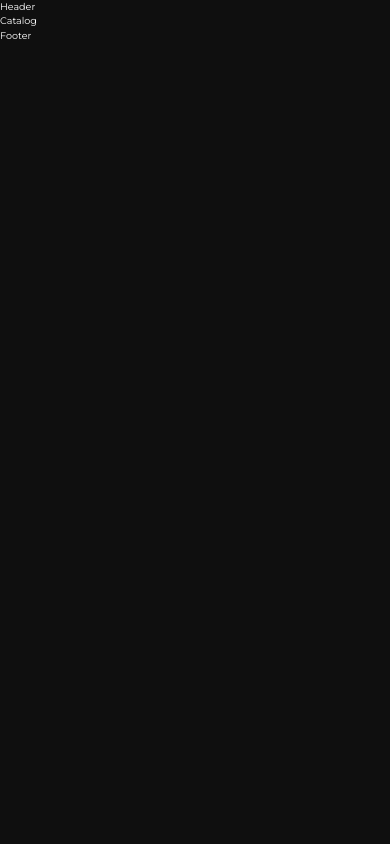
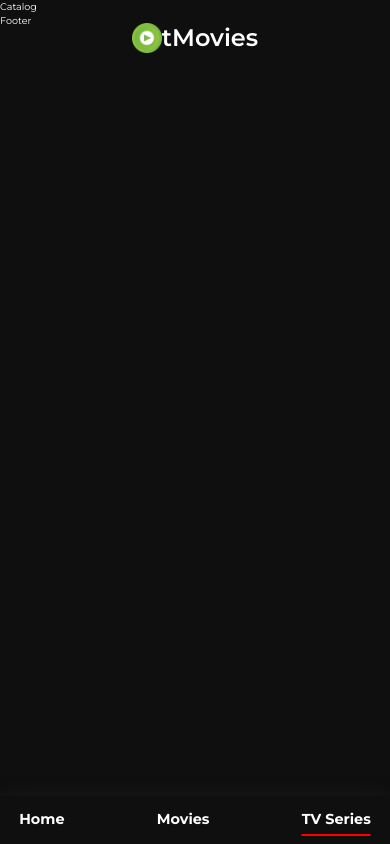
Before and after one commit to AnwarHossainSR/react-responsive-movie-app, a React (Create React App) app: page /tv in a window 390 px wide. Built offline with nearby package versions, Linux system fonts and the light colour scheme.

Commit message:
Design Header with responsive version

```diff
--- a/src/components/header/Header.jsx
+++ b/src/components/header/Header.jsx
@@ -1,9 +1,62 @@
-import React from 'react'
+import React, { useEffect, useRef } from "react";
+import { Link, useLocation } from "react-router-dom";
+import logo from "../../assets/tmovie.png";
+import "./header.scss";
 
+const headerNav = [
+  {
+    display: "Home",
+    path: "/",
+  },
+  {
+    display: "Movies",
+    path: "/movie",
+  },
+  {
+    display: "TV Series",
+    path: "/tv",
+  },
+];
 const Header = () => {
+  const { pathname } = useLocation();
+  const headerRef = useRef(null);
+
+  const active = headerNav.findIndex((e) => e.path === pathname);
+
+  useEffect(() => {
+    const shrinkHeader = () => {
+      if (
+        document.body.scrollTop > 100 ||
+        document.documentElement.scrollTop > 100
+      ) {
+        headerRef.current.classList.add("shrink");
+      } else {
+        headerRef.current.classList.remove("shrink");
+      }
+    };
+    window.addEventListener("scroll", shrinkHeader);
+    return () => {
+      window.removeEventListener("scroll", shrinkHeader);
+    };
+  }, []);
+
   return (
-    <div>Header</div>
-  )
-}
+    <div ref={headerRef} className="header">
+      <div className="header__wrap container">
+        <div className="logo">
+          <img src={logo} alt="" />
+          <Link to="/">tMovies</Link>
+        </div>
+        <ul className="header__nav">
+          {headerNav.map((e, i) => (
+            <li key={i} className={`${i === active ? "active" : ""}`}>
+              <Link to={e.path}>{e.display}</Link>
+            </li>
+          ))}
+        </ul>
+      </div>
+    </div>
+  );
+};
 
-export default Header
+export default Header;
--- a/src/components/header/header.scss
+++ b/src/components/header/header.scss
@@ -0,0 +1,92 @@
+@use "../../scss/"as *;
+
+.logo {
+    font-size: 2.5rem;
+    font-weight: 600;
+
+    @include flex(center, unset);
+
+    img {
+        margin-right: 10px;
+        width: 50px;
+
+        @include mobile {
+            width: 30px;
+            margin-right: 0;
+        }
+    }
+}
+
+.header {
+    height: $header-height;
+    position: fixed;
+    top: 0;
+    left: 0;
+    width: 100%;
+    z-index: 99;
+    transition: height 0.3s ease, background-color 0.3s ease;
+
+    &.shrink {
+        height: $header-shrink-height;
+        background-color: $body-bg;
+    }
+
+    &__wrap {
+        @include flex(center, space-between);
+        height: 100%;
+        padding: 0 2rem;
+
+        @include mobile {
+            justify-content: center;
+        }
+    }
+
+    &__nav {
+        @include flex(center, unset);
+
+        &>*~* {
+            margin-left: 2rem;
+        }
+
+        li {
+            padding: 5px 0;
+            font-weight: 700;
+            position: relative;
+            font-size: 1.5rem;
+
+            &::after {
+                content: "";
+                position: absolute;
+                bottom: 0;
+                left: 50%;
+                transform: translateX(-50%);
+                width: 0;
+                transition: width 0.5s ease;
+                height: 2px;
+                background-color: $main-color;
+            }
+
+            &.active::after,
+            &:hover::after {
+                width: 100%;
+            }
+        }
+
+        @include mobile {
+            position: fixed;
+            bottom: 0;
+            left: 0;
+            height: 5rem;
+            width: 100%;
+            background-color: $body-bg;
+            padding: 0 2rem;
+            box-shadow: $box-shadow;
+
+            @include flex(center, space-between);
+
+            &>*~* {
+                margin-left: 0;
+            }
+        }
+    }
+}
--- a/src/pages/Home.jsx
+++ b/src/pages/Home.jsx
@@ -0,0 +1,7 @@
+import React from "react";
+
+const Home = () => {
+  return <div>Home</div>;
+};
+
+export default Home;
```
